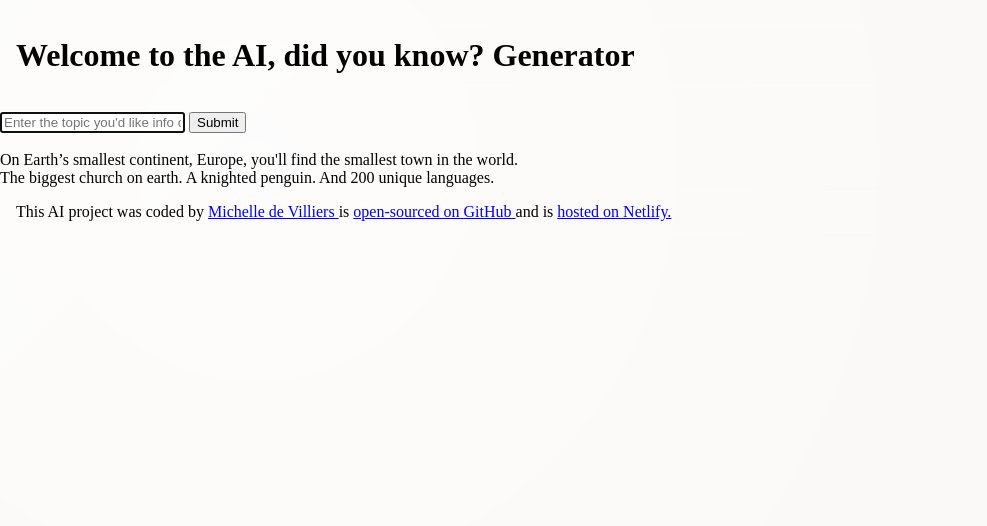
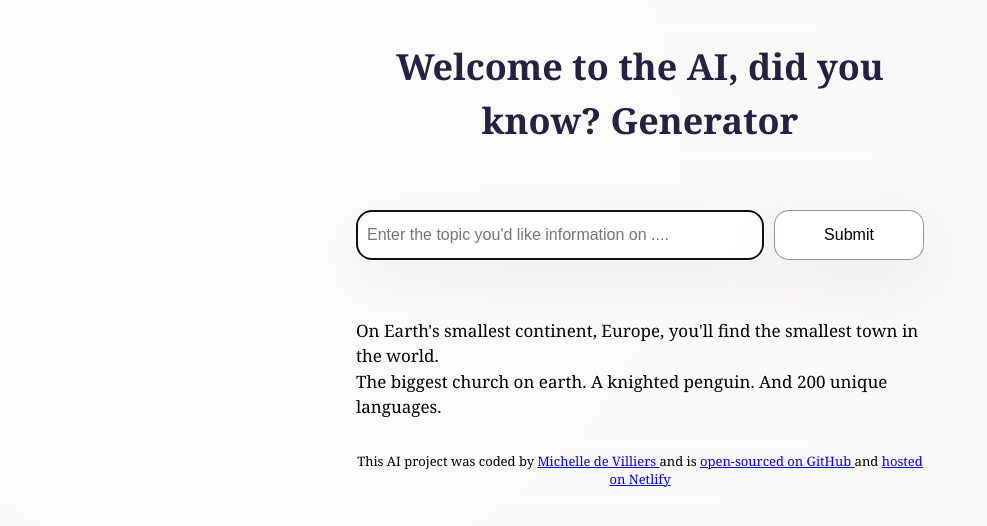
Before and after one commit to Michellex255/Did-you-know--Generator, a plain HTML site: page index.html in a window 1280 px wide. Shown: the whole page, without its empty margins (0-987 px from the left). Drawn offline with Linux system fonts and the light colour scheme.

Commit message:
Added classes, Added styling

```diff
--- a/index.html
+++ b/index.html
@@ -7,24 +7,30 @@
     <title>AI Did you know, Generator</title>
   </head>
   <body>
+    <div class="container">
       <header>
         <h1>Welcome to the AI, did you know? Generator</h1>
       </header>
 
       <main>
         <form>
-<input type="text" placeholder="Enter the topic you'd like info on"
+          <input
+            type="text"
+            placeholder="Enter the topic you'd like information on ...."
             autofocus
             required
             autocomplete="off"
+            class="instructions"
           />
-<input type="Submit" />
+          <input type="Submit" class="submit-button" />
         </form>
-  <div>
-    <br/>
-    On Earth’s smallest continent, Europe, you'll find the smallest town in the world.
-    <br/>
-    The biggest church on earth. A knighted penguin. And 200 unique languages.
+        <div class="content">
+          <br />
+          On Earth's smallest continent, Europe, you'll find the smallest town
+          in the world.
+          <br />
+          The biggest church on earth. A knighted penguin. And 200 unique
+          languages.
         </div>
       </main>
 
@@ -33,20 +39,19 @@ autocomplete="off"
         <a href="https://github.com/Michellex255/" target="_blank">
           Michelle de Villiers
         </a>
-      is
+        and is
         <a
           href="https://github.com/Michellex255/Did-you-know--Generator"
           target="_blank"
         >
           open-sourced on GitHub
         </a>
-      and is
-      <a
-        href="https://ai-did-you-know-generator.netlify.app/"
-        target="_blank"
-      >
-      hosted on Netlify.
+        and
+        <a href="https://ai-did-you-know-generator.netlify.app/" target="_blank"
+          >hosted on Netlify
+        </a>
       </footer>
+    </div>
     <script src="src/index.js"></script>
   </body>
 </html>
--- a/src/style.css
+++ b/src/style.css
@@ -1,4 +1,5 @@
 html {
+  font-family: Cambria, Cochin, Georgia, Times, "Times New Roman", serif;
   height: 100%;
   background-color: #faf8f5;
   background-image: radial-gradient(
@@ -26,6 +27,24 @@ body {
   background: transparent;
   min-height: 100%;
   margin: 0;
+  font-family: Cambria, Cochin, Georgia, Times, "Times New Roman", serif;
+}
+
+.container {
+  margin: 10px auto;
+  max-width: 600px;
+}
+
+header {
+  margin-bottom: 30px;
+}
+
+h1 {
+  font-weight: 800;
+  font-size: 36px;
+  line-height: 1.5;
+  color: #272044;
+  text-align: center;
 }
 
 h1,
@@ -34,6 +53,41 @@ footer {
   backdrop-filter: blur(4px);
   padding: 1rem;
   border-radius: 8px;
+}
+
+form {
+  padding: 1rem;
+  display: flex;
+}
+
+.instructions {
+  padding: 10px;
+  border: 1px solid rgba(39, 33, 66, 0.5);
+  flex: 1;
+  min-width: 0;
+  font-size: 16px;
+  border-radius: 15px;
+  line-height: 20px;
+  color: #272044;
+  box-shadow: 0px 20px 60px rgba(65, 50, 100, 0.08);
+}
+
+.submit-button {
+  box-shadow: 0px 20px 60px rgba(65, 50, 100, 0.08);
+  margin-left: 10px;
+  border-radius: 15px;
+  font-size: 16px;
+  line-height: 20px;
+  border: 1px solid rgba(39, 33, 66, 0.5);
+  padding: 14px 24px;
+  flex: 0 0 150px;
+  background: white;
+}
+
+.content {
+  font-size: 17px;
+  padding: 1rem;
+  line-height: 1.5;
 }
 
 @keyframes pearlFade {
@@ -56,3 +110,8 @@ footer {
     background-position: 0% 0%, 0% 0%;
   }
 }
+
+footer {
+  text-align: center;
+  font-size: 13px;
+}
```
Lines whose indentation alone changed are shown as unchanged.
